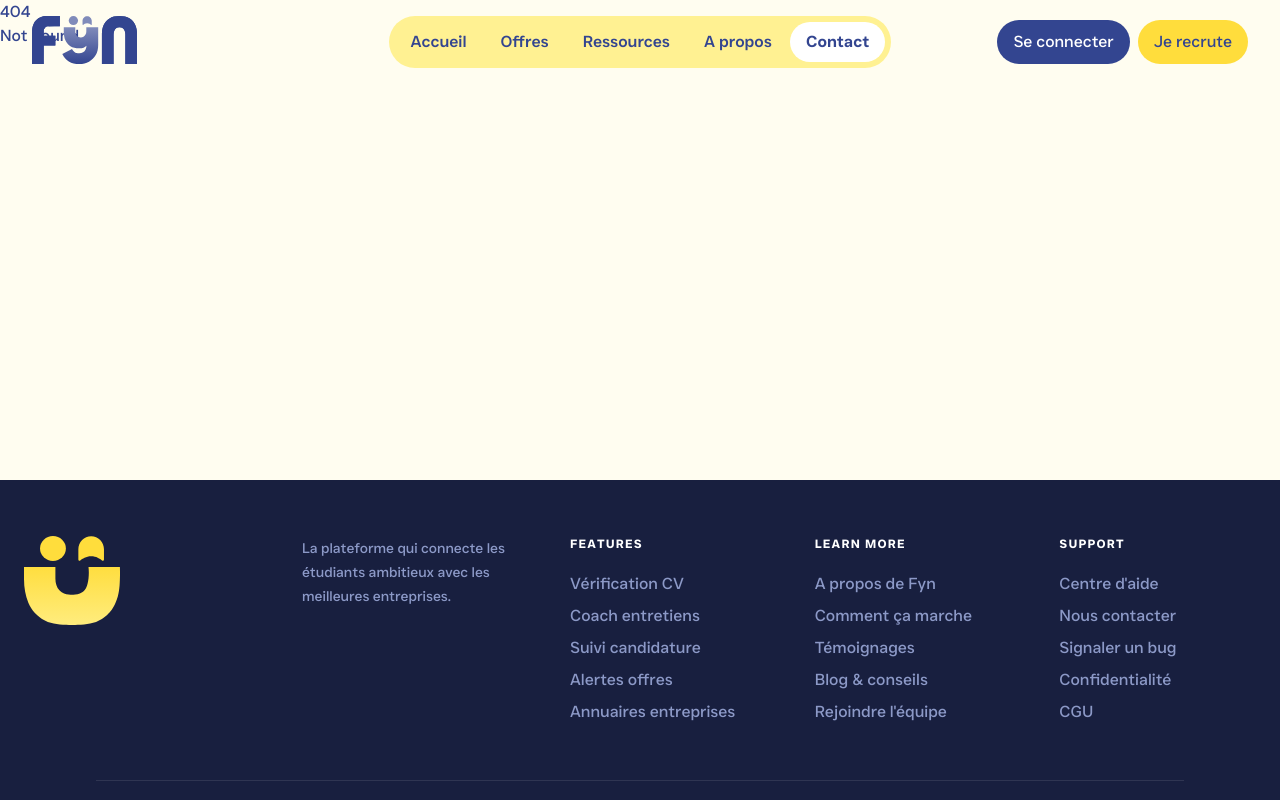
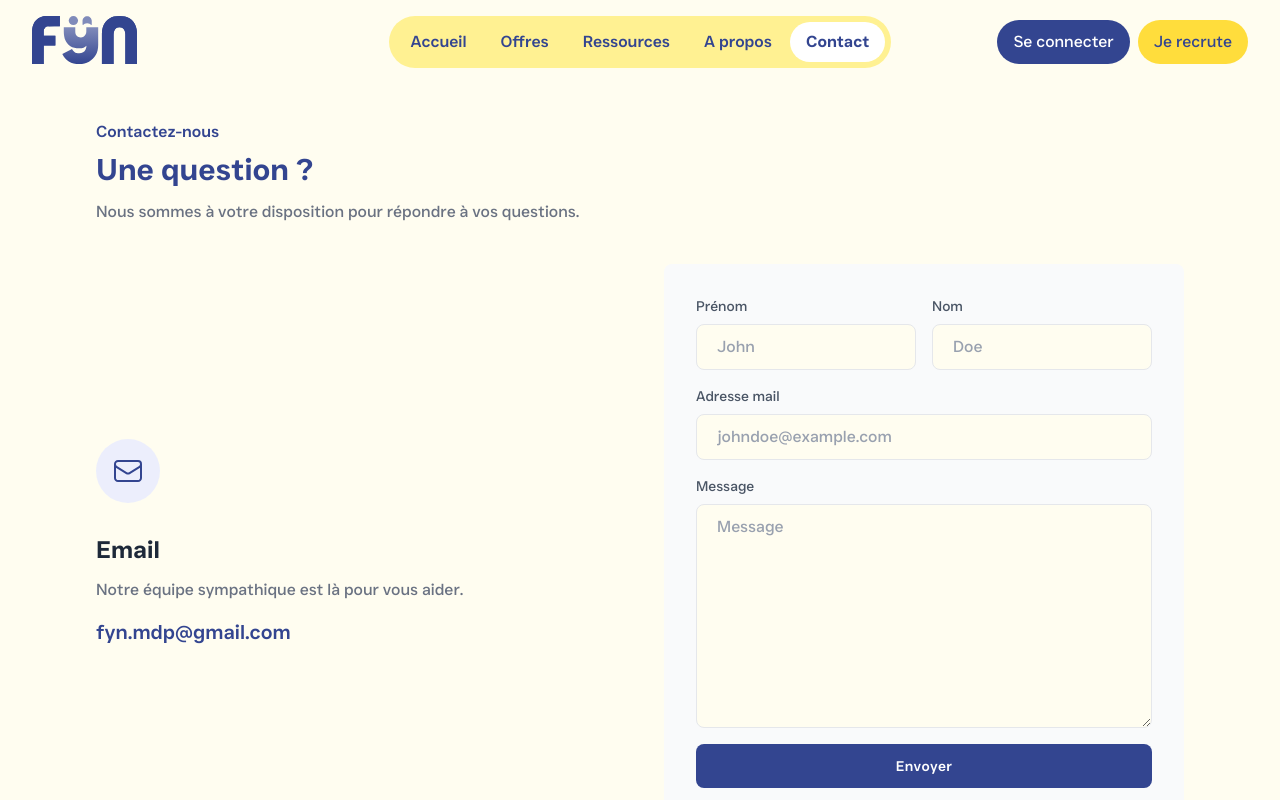
Before and after one commit to Fyn-JobBoard/front-students, a SvelteKit app: page /contact in a window 1280 px wide. Before the commit this address had no page. Shown: the top 800 px of the page. Built offline with nearby package versions, Linux system fonts and the light colour scheme; what @iconify/tailwind4 would draw is missing.

Commit message:
add contact page

```diff
--- /dev/null
+++ b/src/routes/contact/+page.svelte
@@ -0,0 +1,6 @@
+<script lang="ts">
+	import Contact from './contact.svelte';
+
+</script>
+
+<Contact />
--- /dev/null
+++ b/src/routes/contact/contact.svelte
@@ -0,0 +1,57 @@
+<section class="bg-yellow py p-18 dark:bg-gray-900">
+    <div class="container px-6 py-12 mx-auto">
+        <div>
+            <p class="font-medium text-blue-500 dark:text-blue-400">Contactez-nous</p>
+
+            <h1 class="mt-2 text-2xl font-semibold text-ocean-blue md:text-3xl dark:text-white">Une question ?</h1>
+
+            <p class="mt-3 text-gray-500 dark:text-gray-400">Nous sommes à votre disposition pour répondre à vos questions.</p>
+        </div>
+
+        <div class="grid grid-cols-1 gap-12 mt-10 lg:grid-cols-2">
+            <div class="flex items-center">
+                <div>
+                    <span class="inline-block p-4 text-blue-500 rounded-full bg-blue-100/80 dark:bg-gray-800">
+                        <svg xmlns="http://www.w3.org/2000/svg" fill="none" viewBox="0 0 24 24" stroke-width="1.5" stroke="currentColor" class="w-8 h-8">
+                            <path stroke-linecap="round" stroke-linejoin="round" d="M21.75 6.75v10.5a2.25 2.25 0 01-2.25 2.25h-15a2.25 2.25 0 01-2.25-2.25V6.75m19.5 0A2.25 2.25 0 0019.5 4.5h-15a2.25 2.25 0 00-2.25 2.25m19.5 0v.243a2.25 2.25 0 01-1.07 1.916l-7.5 4.615a2.25 2.25 0 01-2.36 0L3.32 8.91a2.25 2.25 0 01-1.07-1.916V6.75" />
+                        </svg>
+                    </span>
+
+                    <h2 class="mt-6 text-2xl font-semibold text-gray-800 dark:text-white">Email</h2>
+                    <p class="mt-3 text-base text-gray-500 dark:text-gray-400">Notre équipe sympathique est là pour vous aider.</p>
+                    <p class="mt-4 text-xl font-medium text-blue-500 dark:text-blue-400">fyn.mdp@gmail.com</p>
+                </div>
+            </div>
+
+            <div class="p-4 py-6 rounded-lg bg-gray-50 dark:bg-gray-800 md:p-8">
+                <form>
+                    <div class="-mx-2 md:items-center md:flex">
+                        <div class="flex-1 px-2">
+                            <label class="block mb-2 text-sm text-gray-600 dark:text-gray-200">Prénom</label>
+                            <input type="text" placeholder="John " class="block w-full px-5 py-2.5 mt-2 text-gray-700 placeholder-gray-400 bg-lighthouse-white border border-gray-200 rounded-lg dark:placeholder-gray-600 dark:bg-gray-900 dark:text-gray-300 dark:border-gray-700 focus:border-blue-400 dark:focus:border-blue-400 focus:ring-blue-400 focus:outline-none focus:ring focus:ring-opacity-40" />
+                        </div>
+
+                        <div class="flex-1 px-2 mt-4 md:mt-0">
+                            <label class="block mb-2 text-sm text-gray-600 dark:text-gray-200">Nom</label>
+                            <input type="text" placeholder="Doe" class="block w-full px-5 py-2.5 mt-2 text-gray-700 placeholder-gray-400 bg-lighthouse-white border border-gray-200 rounded-lg dark:placeholder-gray-600 dark:bg-gray-900 dark:text-gray-300 dark:border-gray-700 focus:border-blue-400 dark:focus:border-blue-400 focus:ring-blue-400 focus:outline-none focus:ring focus:ring-opacity-40" />
+                        </div>
+                    </div>
+
+                    <div class="mt-4">
+                        <label class="block mb-2 text-sm text-gray-600 dark:text-gray-200">Adresse mail</label>
+                        <input type="email" placeholder="johndoe@example.com" class="block w-full px-5 py-2.5 mt-2 text-gray-700 placeholder-gray-400 bg-lighthouse-white border-gray-200 rounded-lg dark:placeholder-gray-600 dark:bg-gray-900 dark:text-gray-300 dark:border-gray-700 focus:border-blue-400 dark:focus:border-blue-400 focus:ring-blue-400 focus:outline-none focus:ring focus:ring-opacity-40" />
+                    </div>
+
+                    <div class="w-full mt-4">
+                        <label class="block mb-2 text-sm text-gray-600 dark:text-gray-200">Message</label>
+                        <textarea class="block w-full h-32 px-5 py-2.5 mt-2 text-gray-700 placeholder-gray-400 bg-lighthouse-white border-gray-200 rounded-lg md:h-56 dark:placeholder-gray-600 dark:bg-gray-900 dark:text-gray-300 dark:border-gray-700 focus:border-blue-400 dark:focus:border-blue-400 focus:ring-blue-400 focus:outline-none focus:ring focus:ring-opacity-40" placeholder="Message"></textarea>
+                    </div>
+
+                    <button class="w-full px-6 py-3 mt-4 text-sm font-medium tracking-wide text-white capitalize transition-colors duration-300 transform bg-blue-500 rounded-lg hover:bg-blue-400 focus:outline-none focus:ring focus:ring-blue-300 focus:ring-opacity-50">
+                        Envoyer
+                    </button>
+                </form>
+            </div>
+        </div>
+    </div>
+</section>
```
